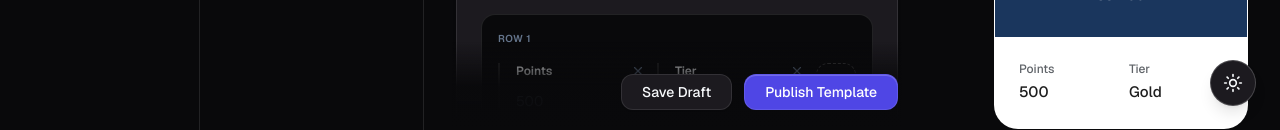
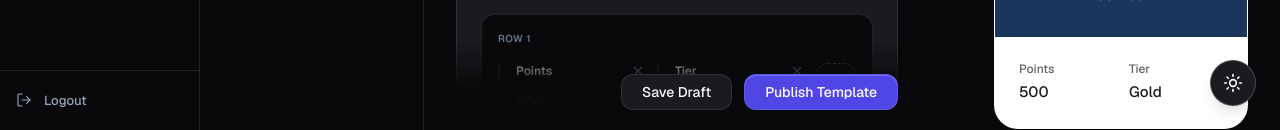
Before and after one commit to dhyan2815/LinearCard, a Next.js app in the folder apps/web/: page /dashboard/programs/1/design in a window 1280 px wide. Shown: the part 670-800 px from the top of the page. Built offline with nearby package versions, Linux system fonts and the light colour scheme; no server answers.

Commit message:
fix: restore admin logout control in dashboard sidebar
The D8 sidebar refactor dropped the logout button along with the
tenant switcher and theme toggle, but left no way to log out
anywhere else in the app. Re-add a minimal logout control that
posts to /auth/admin/logout and redirects to /login.

```diff
--- a/apps/web/app/dashboard/_components/DashboardSidebar.tsx
+++ b/apps/web/app/dashboard/_components/DashboardSidebar.tsx
@@ -1,16 +1,26 @@
 'use client';
 import { useState } from 'react';
 import Link from 'next/link';
-import { usePathname } from 'next/navigation';
-import { Layers, Settings2, Terminal, ChevronLeft, ChevronRight } from 'lucide-react';
+import { usePathname, useRouter } from 'next/navigation';
+import { Layers, Settings2, Terminal, ChevronLeft, ChevronRight, LogOut } from 'lucide-react';
 import { motion } from 'motion/react';
 import { ProgramSidebar } from './ProgramNav';
+import { apiClient } from '@/lib/api-client';
 
 const ICON_STROKE = 1.75;
 
 export function DashboardSidebar() {
   const [isSidebarOpen, setIsSidebarOpen] = useState(true);
   const pathname = usePathname();
+  const router = useRouter();
+
+  const handleLogout = async () => {
+    try {
+      await apiClient('/auth/admin/logout', { method: 'POST' });
+    } finally {
+      router.push('/login');
+    }
+  };
 
   // Phase 8 — two-level nav. Everything program-scoped (design, campaigns,
   // activity, members) now lives on the program's own tab strip, so the
@@ -73,6 +83,21 @@ export function DashboardSidebar() {
          })}
       </div>
 
+      <div className="px-2 py-3 border-t border-border-subtle">
+        <button
+          onClick={handleLogout}
+          className="w-full flex items-center gap-3 p-2 rounded-lg text-ink-secondary hover:bg-surface-hover hover:text-ink-dark transition-colors overflow-hidden"
+        >
+          <div className="shrink-0"><LogOut className="w-4 h-4" strokeWidth={ICON_STROKE} /></div>
+          <motion.span
+            animate={{ opacity: isSidebarOpen ? 1 : 0, width: isSidebarOpen ? 'auto' : 0 }}
+            className="text-[13px] font-medium whitespace-nowrap overflow-hidden text-left"
+          >
+            Logout
+          </motion.span>
+        </button>
+      </div>
+
     </motion.aside>
     {showProgramSidebar && <ProgramSidebar programId={programId!} />}
     </>
```
